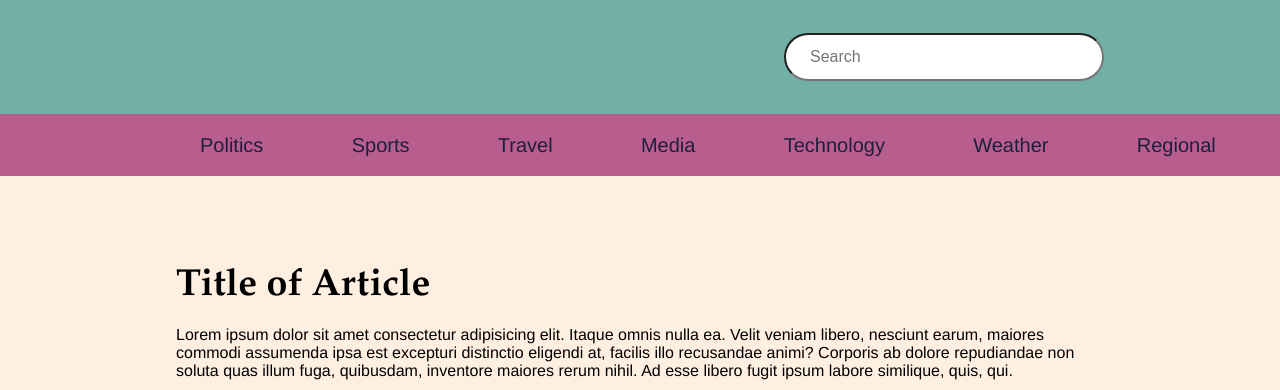
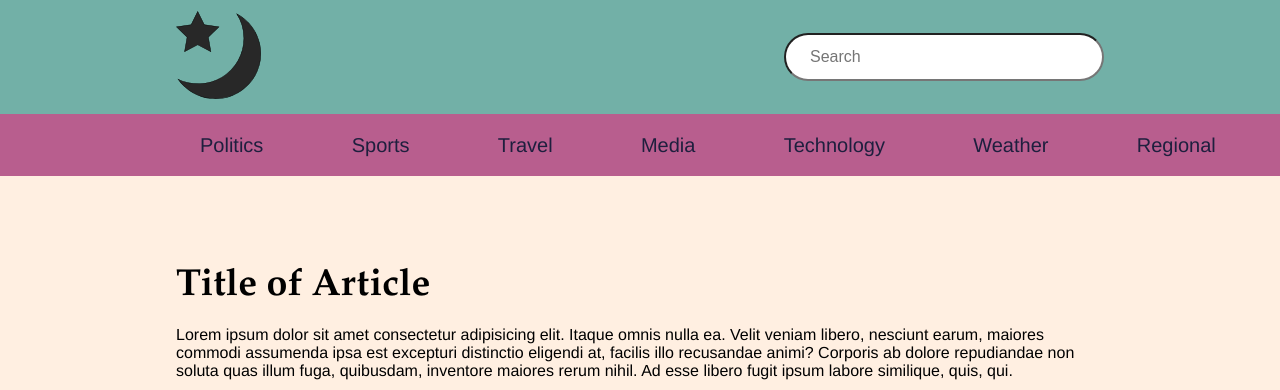
Before and after one commit to mikekline/Sait-Sass-Assignment1, a website: page details.html in a window 1280 px wide. Shown: the top 390 px of the page. Drawn offline with Linux system fonts and the light colour scheme; a web font is replaced by a local one.

Commit message:
Update details.html

```diff
--- a/details.html
+++ b/details.html
@@ -14,7 +14,7 @@
         <div class="logo-wrap">
             <!-- <h1>News Logo Here</h1>
              -->
-             <img src="/img/SVG/logo-moon.svg" alt="moon and star">
+            <img class="logo" src="img/SVG/logo-moon.svg" alt="circular green logo with a mauve cup of coffee">
         </div>
 
 
```
